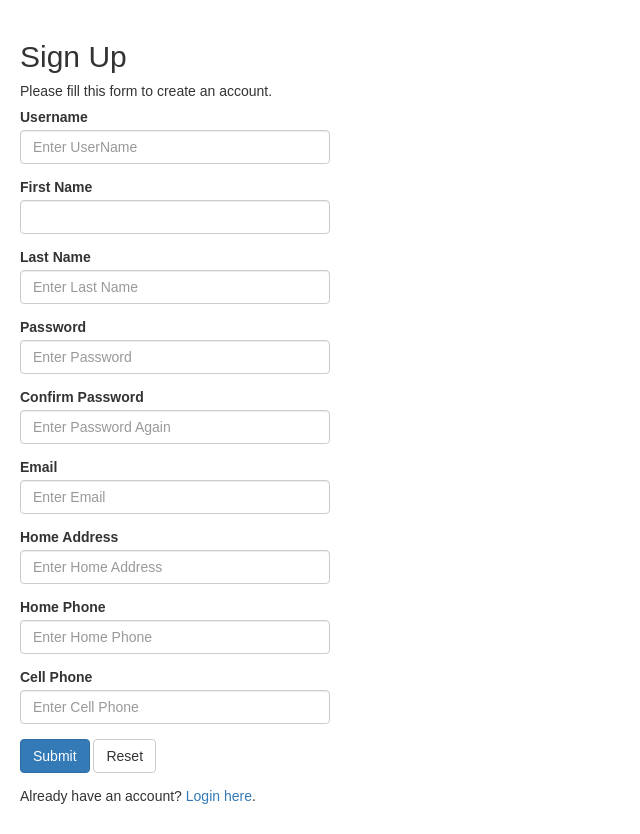
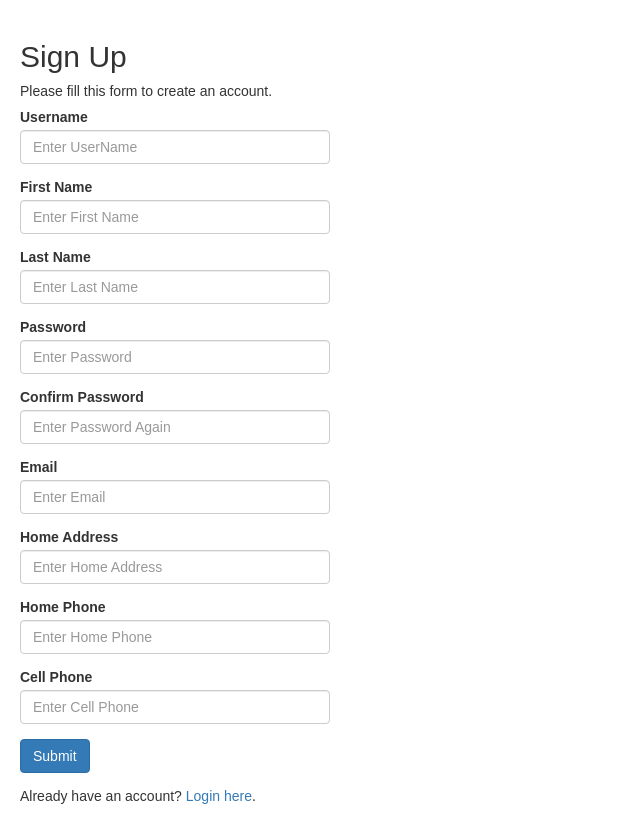
Before and after one commit to KunSu/kunsu.us, a PHP site: page /register.php in a window 1280 px wide. Shown: the whole page, without its empty margins (0-640 px from the left). Run offline with PHP 8.4, Linux system fonts and the light colour scheme.

Commit message:
Update register

```diff
--- a/register.php
+++ b/register.php
@@ -164,7 +164,7 @@ if($_SERVER["REQUEST_METHOD"] == "POST"){
             </div>
             <div class="form-group">
                 <label for="FirstName">First Name</label>
-                <input type="text" name="firstname" class="form-control" value=" <?php echo $firstname; ?>" placeholder="Enter First Name">
+                <input type="text" name="firstname" class="form-control" value="<?php echo $firstname; ?>" placeholder="Enter First Name">
                 <span class="help-block"><?php echo displayError($firstname_err); ?></span>
             </div>
             <div class="form-group">
@@ -203,7 +203,7 @@ if($_SERVER["REQUEST_METHOD"] == "POST"){
             </div>
             <div class="form-group">
                 <input type="submit" class="btn btn-primary" value="Submit">
-                <input type="reset" class="btn btn-default" value="Reset">
+                <!-- <input type="reset" class="btn btn-default" value="Reset"> -->
             </div>
             <p>Already have an account? <a href="login.php">Login here</a>.</p>
         </form>
```
